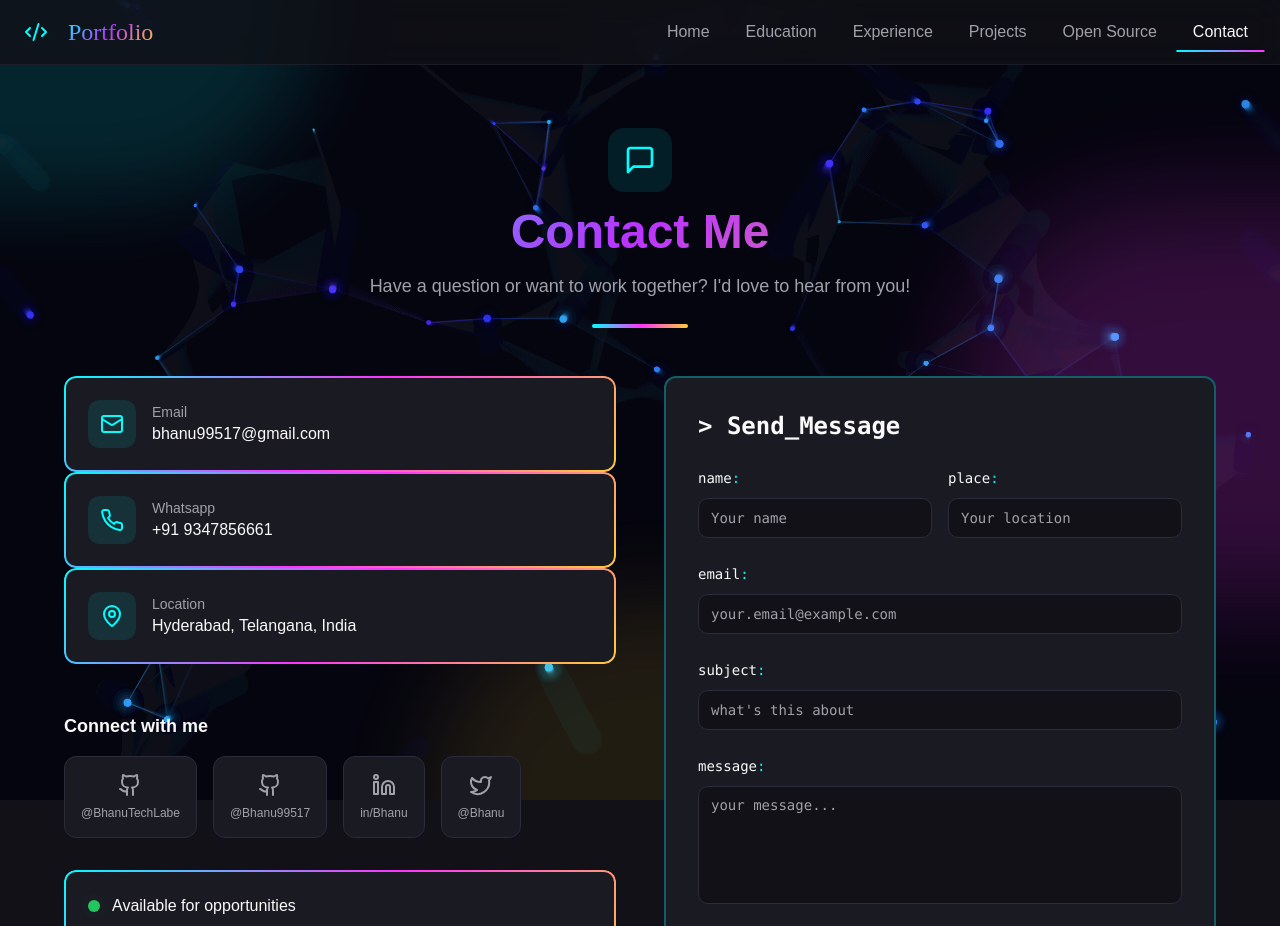
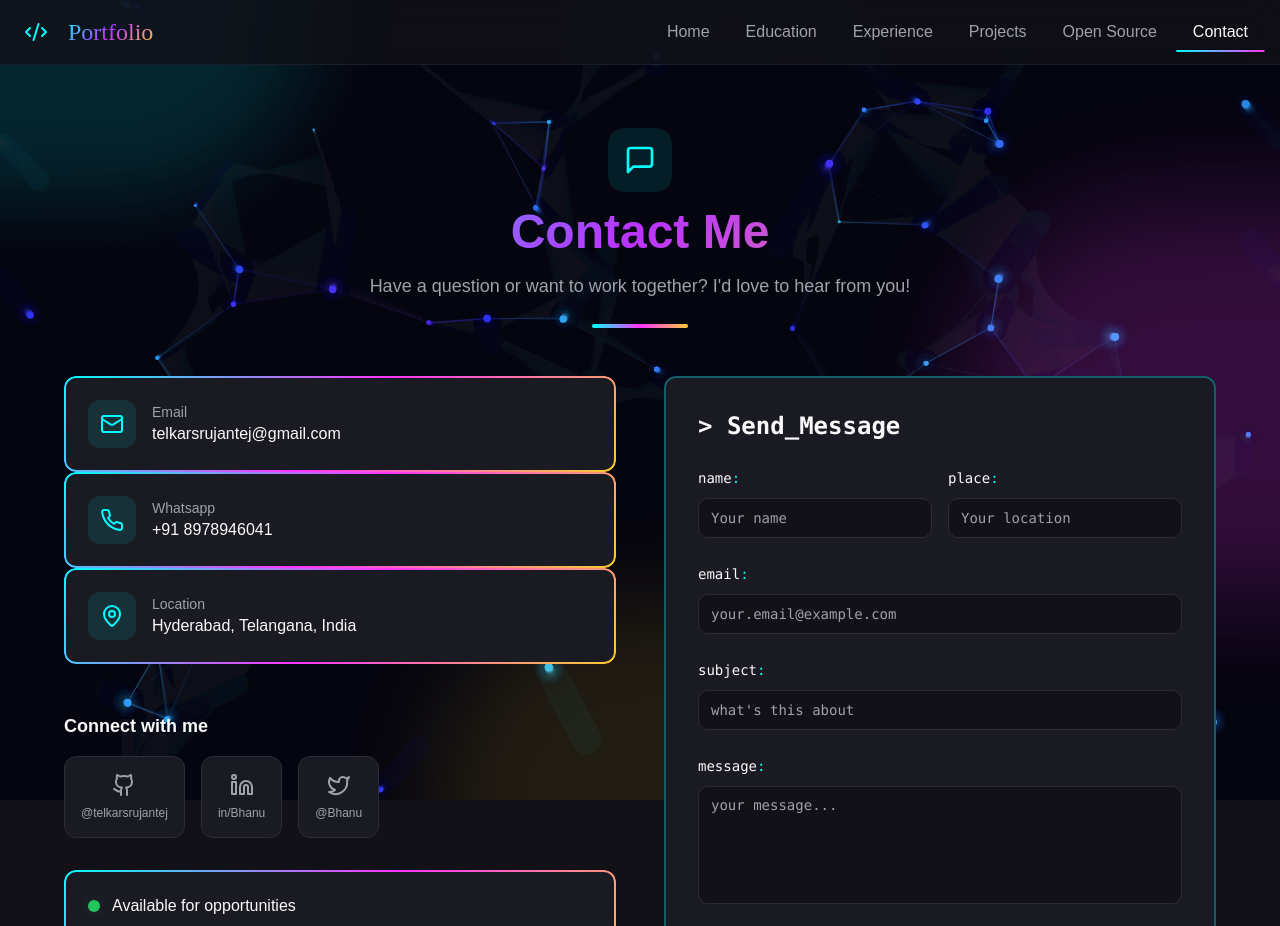
Before and after one commit to telkarsrujantej-dev/srujan_portfiolo, a React (Vite) app: page /contact in a window 1280 px wide. Shown: the top 926 px of the page. Built offline with nearby package versions, Linux system fonts and the light colour scheme; the HTML template or start-up script is replaced by a standard one.

Commit message:
Update Contact.tsx

```diff
--- a/src/pages/Contact.tsx
+++ b/src/pages/Contact.tsx
@@ -14,14 +14,14 @@ const contactInfo = [
   {
     icon: Mail,
     label: "Email",
-    value: "bhanu99517@gmail.com",
-    href: "mailto:bhanu99517@gmail.com",
+    value: "telkarsrujantej@gmail.com",
+    href: "mailto:telkarsrujantej@gmail.com",
     color: 'cyan' as const,
   },
   {
     icon: Phone,
     label: "Whatsapp",
-    value: "+91 9347856661",
+    value: "+91 8978946041",
     href: "tel:+",
     color: 'magenta' as const,
   },
@@ -35,8 +35,7 @@ const contactInfo = [
 ];
 
 const socialLinks = [
-  { icon: Github, label: "GitHub", href: "https://github.com/BhanuTechLab", username: "@BhanuTechLabe" },
-  { icon: Github, label: "GitHub", href: "https://github.com/Bhanu99517", username: "@Bhanu99517" },
+  { icon: Github, label: "GitHub", href: "https://github.com/telkarsrujantej-dev", username: "@telkarsrujantej" },
   { icon: Linkedin, label: "LinkedIn", href: "https://linkedin.com/Bhanu99517", username: "in/Bhanu" },
   { icon: Twitter, label: "Twitter", href: "https://twitter.com/Bhanu99517", username: "@Bhanu" },
 ];
```
